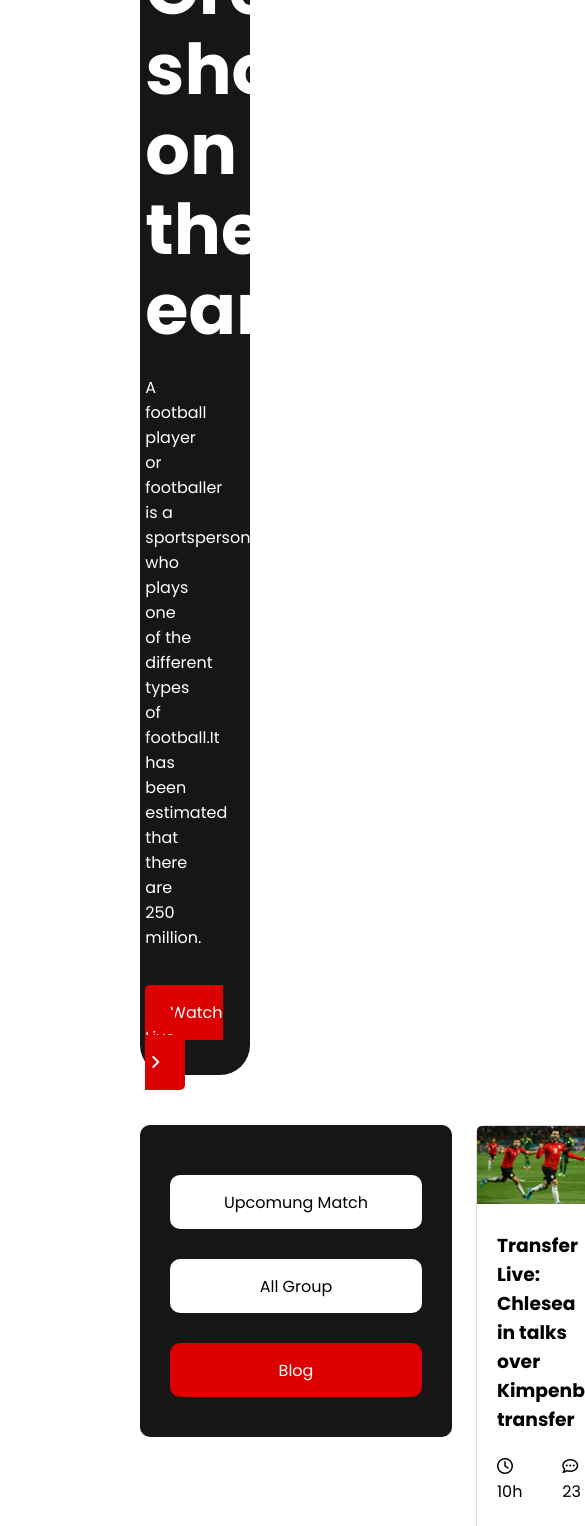
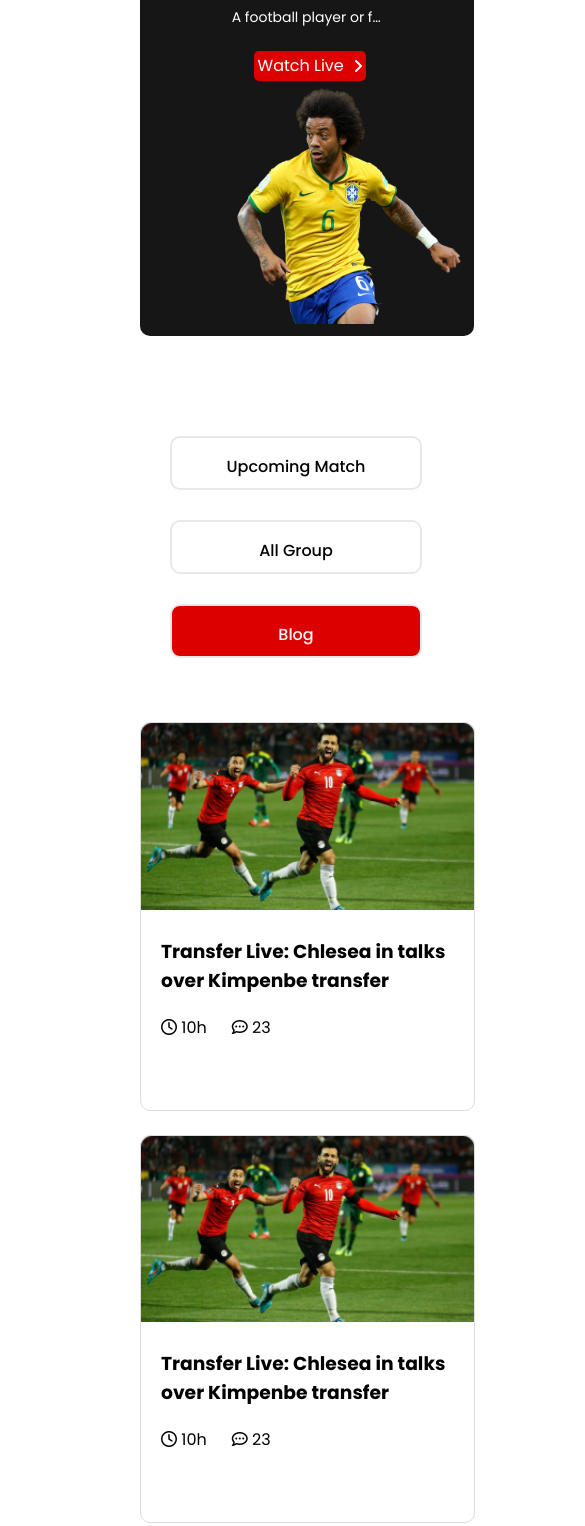
Before and after one commit to RUHANI77/world-cup, a plain HTML site: page index.html in a window 390 px wide. Shown: the part 186-1712 px from the top of the page, 585 px wide, since content can reach past the window. Drawn offline with Linux system fonts and the light colour scheme.

Commit message:
mobile-responsive

```diff
--- a/index.html
+++ b/index.html
@@ -18,10 +18,9 @@
             <div class="top-banner-text half-width">
                 <h1>The Greatest
                     show on the
-                    earth</h1><br>
-                <p>A football player or footballer is a sportsperson who plays one of the different types of football.It
-                    has been estimated that there are 250 million.</p>
-                <br><br>
+                    earth</h1>
+                <p class="short-text" title="A football player or footballer is a sportsperson who plays one of the different types of football.It has been estimated that there are 250 million.">A football player or footballer is a sportsperson who plays one of the different types of football.It has been estimated that there are 250 million.</p>
+                <br>
                 <a class="top-button" href="#">Watch Live <span id="icon"><i
                             class="fa-solid fa-angle-right"></i></span></a>
             </div>
@@ -36,7 +35,7 @@
                 <div class="upcoming-match">
                     <div class="matchs-option">
                         <div class="upcoming">
-                            <p>Upcomung Match</p>
+                            <p>Upcoming Match</p>
                         </div>
                         <div class="upcoming">
                             <p>All Group</p>
--- a/style.css
+++ b/style.css
@@ -19,6 +19,7 @@ h1 {
     font-size: 70px;
     font-weight: 700;
     line-height: 80px;
+    margin-bottom: 20px;
 }
 
 h2 {
@@ -32,7 +33,7 @@ h2 {
 
 .top-banner {
     display: flex;
-    border-radius: 30px;
+    border-radius: 10px;
     padding-top: 5%;
     padding-left: 3%;
     padding-right: 3%;
@@ -54,7 +55,8 @@ a {
 
 .top-button {
     color: white;
-    padding: 16px 25px;
+    padding: 2%;
+    /* padding: 16px 25px; */
     gap: 10px;
     background-color: #DD0000;
     border-radius: 5px;
@@ -153,13 +155,14 @@ footer {
     text-align: center;
     background-color: #161616;
     color: white;
-    padding: 50px ;
+    padding: 50px;
     margin-top: 60px;
     font-size: 1em;
     width: 100%;
     height: 444px;
 }
-.footer-title{
+
+.footer-title {
     margin: 50px;
 }
 
@@ -169,20 +172,155 @@ hr {
     background-color: rgba(255, 255, 255, 0.1);
 }
 
-.footer-links{
+.footer-links {
     display: flex;
     justify-content: center;
-   list-style: none;
-   padding-top: 40px;
+    list-style: none;
+    padding-top: 40px;
 }
-.footer-links li{
+
+.footer-links li {
     display: inline-block;
     padding: 0px 20px;
 }
-.footer-icons{
+
+.footer-icons {
     font-size: 40px;
 }
-#fb{
+
+#fb {
     margin-left: 20px;
     margin-right: 20px;
 }
+
+/* ............
+Media Queries
+...............*/
+
+/* Mobile Devices */
+@media screen and (max-width: 576px) {
+    h1 {
+        font-size: 22px;
+        line-height: 33px;
+        margin-bottom: 8px;
+    }
+
+    .short-text {
+        white-space: nowrap;
+        overflow: hidden;
+        text-overflow: ellipsis;
+    }
+
+    .top-banner {
+        align-items: center;
+        flex-direction: column;
+        text-align: center;
+        width: 334px;
+        height: 472px;
+    }
+
+    .top-banner-text {
+        margin-top: 28px;
+        margin-left: 38px;
+        margin-right: 38px;
+
+    }
+
+    .top-banner p {
+        font-size: 14px;
+        line-height: 24px;
+        text-align: center;
+    }
+
+    .top-banner img {
+        width: 233px;
+        height: 245px;
+    }
+
+    .top-button {
+        width: 161px;
+        height: 40px;
+        border-radius: 5px;
+    }
+
+    .upcoming-match {
+        background-color: white;
+    }
+
+    .matches {
+        grid-template-columns: repeat(1, 1fr);
+    }
+
+    .match {
+        width: 335px;
+        height: 388.69px;
+    }
+
+    .middle-section {
+        flex-direction: column;
+    }
+
+    .upcoming-match {
+        background-color: none;
+        font-weight: 500;
+    }
+
+    .upcoming {
+        text-align: center;
+        border: 2px solid #E8E8E8;
+
+    }
+}
+
+/* Tablet Devices */
+@media screen and (min-width: 576px) and (max-width: 991px) {
+
+    main,
+    header {
+        margin: 50px;
+    }
+
+    h1 {
+        font-weight: 700;
+        font-size: 40px;
+        line-height: 50px;
+        margin-bottom: 10px;
+    }
+
+    .top-banner {
+        width: 650px;
+        border-radius: 30px;
+    }
+
+    .short-text {
+        white-space: nowrap;
+        overflow: hidden;
+        text-overflow: ellipsis;
+    }
+
+    .matches {
+        grid-template-columns: repeat(2, 1fr);
+    }
+
+    .match {
+        width: 310px;
+        height: 414.21px;
+    }
+    .middle-section {
+            flex-direction: column;
+    }
+    .upcoming-match {
+
+        background-color: white;
+    }
+    .matchs-option{
+        display: grid;
+        grid-template-columns: repeat(3,1fr);
+    }
+    .upcoming {
+        text-align: center;
+        border: 2px solid #E8E8E8;
+
+    }
+
+}
```
